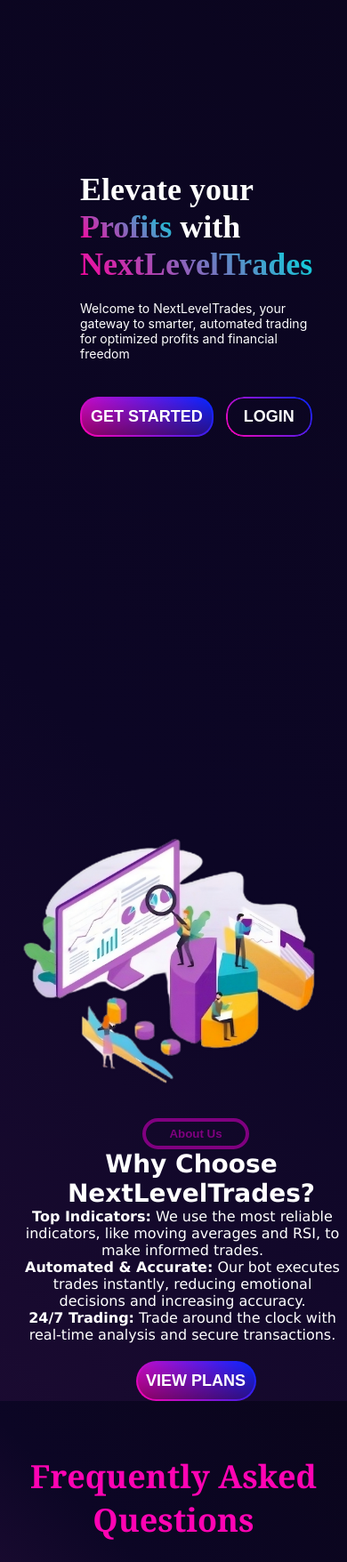
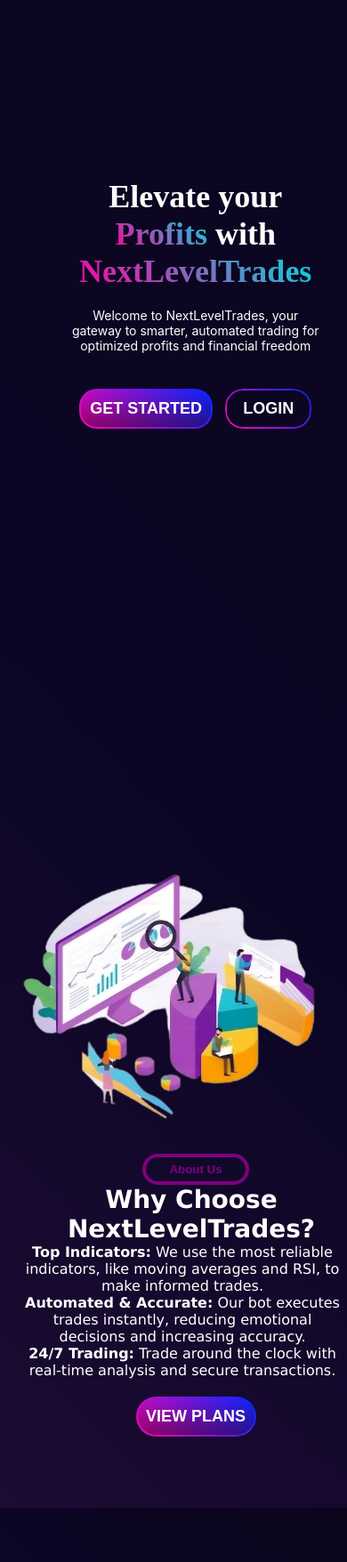
Before and after one commit to KaranYadav28/nextleveltrades-heroku, a Flask app: page / in a window 390 px wide. Shown: the part 309-2065 px from the top of the page at 89% size. Run offline with Flask 3, Linux system fonts and the light colour scheme.

Commit message:
Update styles.css

```diff
--- a/static/styles.css
+++ b/static/styles.css
@@ -544,6 +544,8 @@
     }
     .welcome {
         height: 80vh;
+        text-align: center;
+        padding-left: 5%; /* Slightly left from center */
     }
     .welcome-right img {
         width: 400px;
@@ -587,6 +589,7 @@
         height: auto;
         align-items: center;
         width: 100%;
+        padding-top: 40px; /* More space between sections */
     }
     .second-left, .second-right {
         max-width: 50%;
@@ -597,6 +600,7 @@
     }
     .second-right {
         margin-left: 20px;
+        padding-bottom: 40px; /* Ensure more space at the bottom */
     }
 }
 
@@ -618,6 +622,7 @@
     }
     .welcome {
         height: 65vh;
+        padding-left: 5%; /* Keep slight left alignment */
     }
 }
 
@@ -642,11 +647,14 @@
     }
     .welcome {
         height: 60vh;
+        padding-left: 5%; /* Slight left alignment */
     }
     .Second-page {
         flex-direction: column;
         text-align: center;
         width: 100%;
+        padding-top: 40px; /* Increase space */
+        padding-bottom: 40px; /* More bottom space */
     }
     .second-left, .second-right {
         max-width: 100%;
@@ -657,6 +665,7 @@
     }
     .second-right {
         margin-top: 20px;
+        padding-bottom: 40px; /* Ensure more space at the bottom */
     }
     .navbar-signup {
         padding: 7px 18px;
@@ -688,12 +697,14 @@
     }
     .navbar {
         justify-content: center;
+        margin-right: 10px; /* Shift navbar slightly to the right */
     }
     .welcome {
         height: 55vh;
+        padding-left: 5%; /* Slight left alignment */
     }
     .navbar-signup {
-        padding: 6px 16px;
+        padding: 6px 16px; /* Reduce height, adjust width */
         font-size: 13px;
     }
 }
@@ -723,6 +734,10 @@
         width: 100%;
         height: auto;
     }
+    .Second-page {
+        padding-top: 40px; /* More top space */
+        padding-bottom: 40px; /* More bottom space */
+    }
 }
 
 /* For screens up to 500px */
@@ -736,7 +751,7 @@
         gap: 8px;
     }
     .navbar-signup {
-        padding: 5px 14px;
+        padding: 5px 14px; /* Decrease height */
         font-size: 11px;
     }
     .welcome-left h1 {
@@ -747,6 +762,7 @@
     }
     .welcome {
         height: 50vh;
+        padding-left: 5%; /* Slight left alignment */
     }
     .second-right h1 {
         font-size: 28px;
@@ -778,6 +794,7 @@
     }
     .welcome {
         height: 45vh;
+        padding-left: 5%; /* Slight left alignment */
     }
 }
 
@@ -803,5 +820,6 @@
     }
     .welcome {
         height: 40vh;
+        padding-left: 5%; /* Slight left alignment */
     }
 }
```
